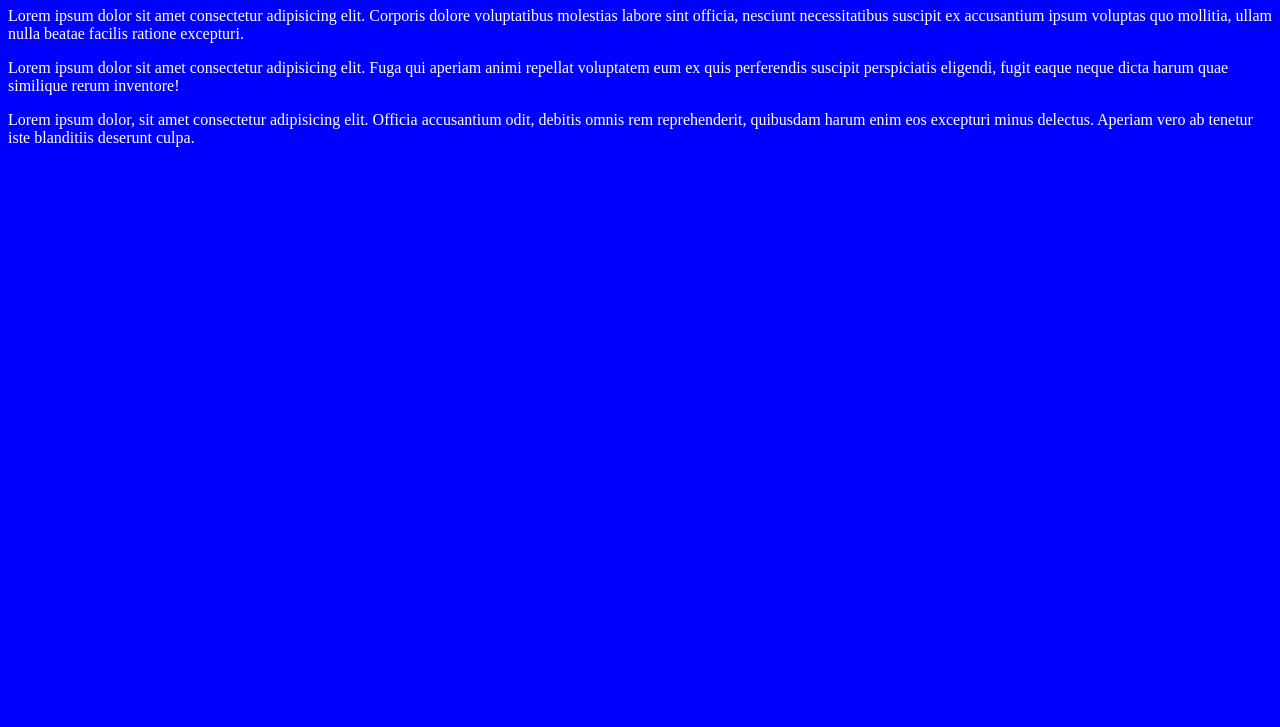
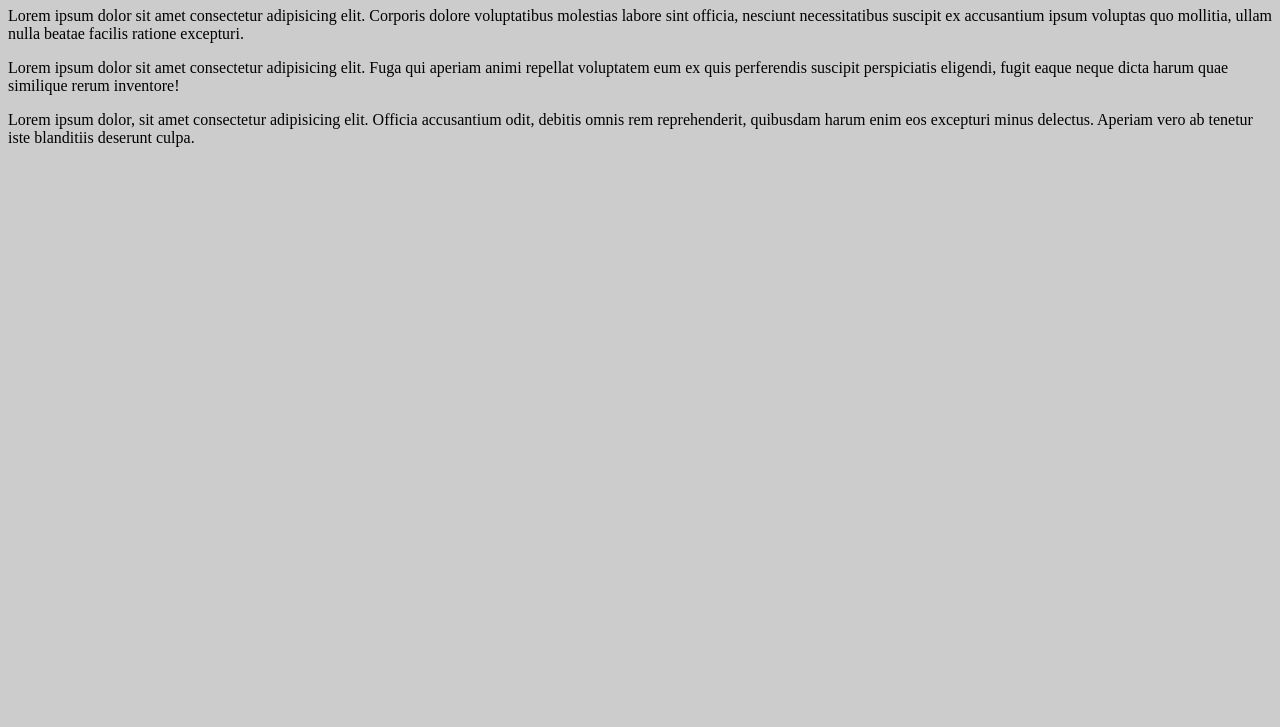
Before and after one commit to Yorsh355/miweb, a plain HTML site: page index.html in a window 1280 px wide. Shown: the part 73-800 px from the top of the page. Drawn offline with Linux system fonts and the light colour scheme.

Commit message:
Secorrigen los estilos css

```diff
--- a/css/main.css
+++ b/css/main.css
@@ -1,4 +1,4 @@
 body{
-    background: blue;
-    color: white;
+    background: #ccc;
+    color: #000;
 }
```
